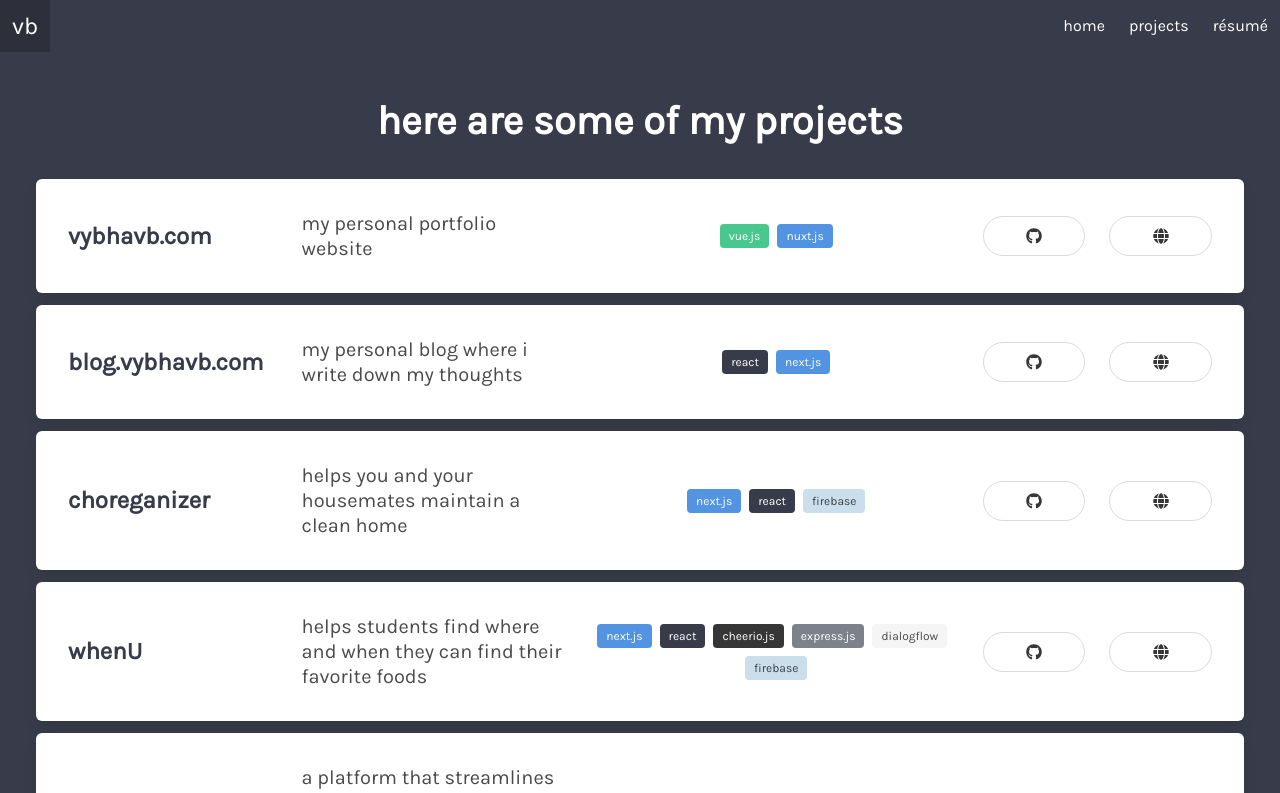
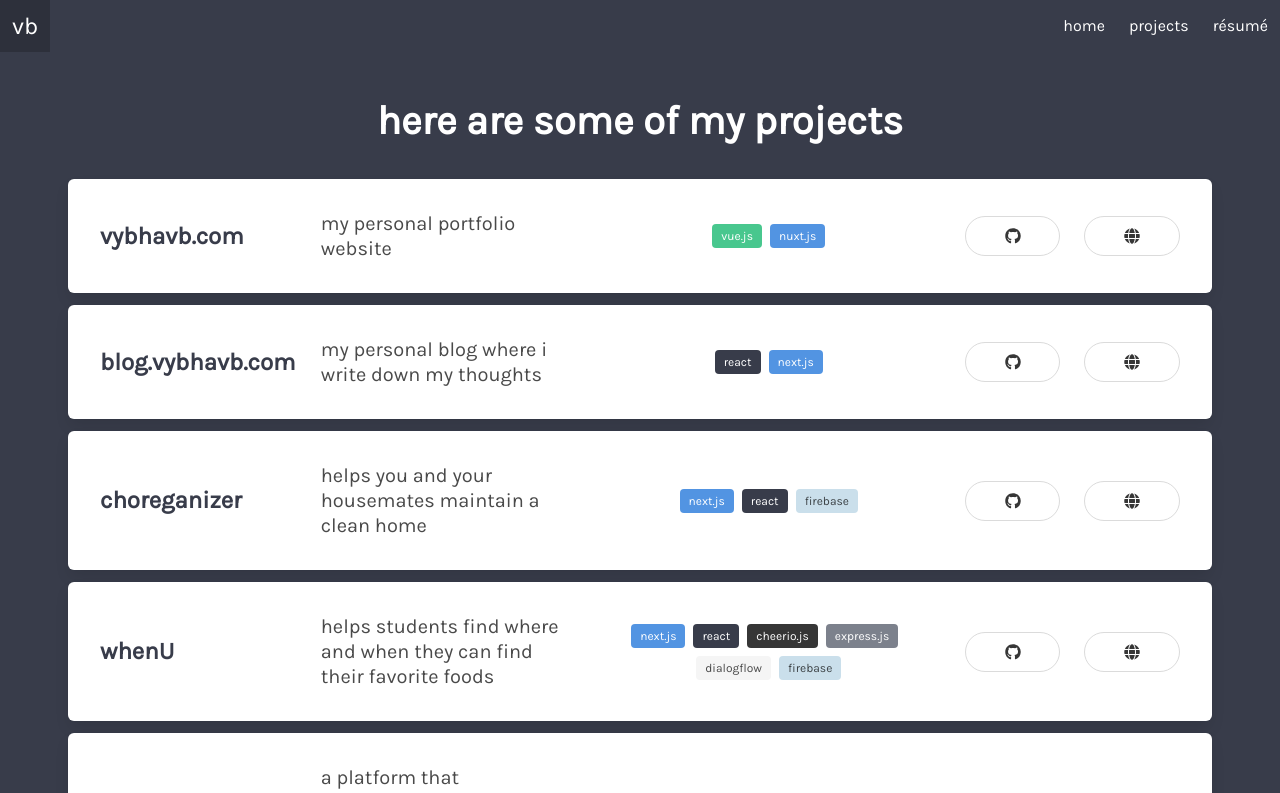
Before and after one commit to vybhavab/vybhavb-website, a Vue app: page /projects in a window 1280 px wide. Shown: the top 793 px of the page. Built offline with nearby package versions, Linux system fonts and the light colour scheme; what vue-typed-js would draw is missing.

Commit message:
fix(): making projects page work for widescreen devices

```diff
--- a/src/views/Projects.vue
+++ b/src/views/Projects.vue
@@ -9,7 +9,7 @@
         </div>
       </div>
       <div class="hero-body">
-        <div>
+        <div class="container is-fluid">
           <div class="columns box has-text-centered-touch is-vcentered" v-for="proj in projects" v-bind:key="proj.index">
             <div class="column is-one-fifth">
               <h1 class="is-size-4 is-size-5-mobile title">
```
